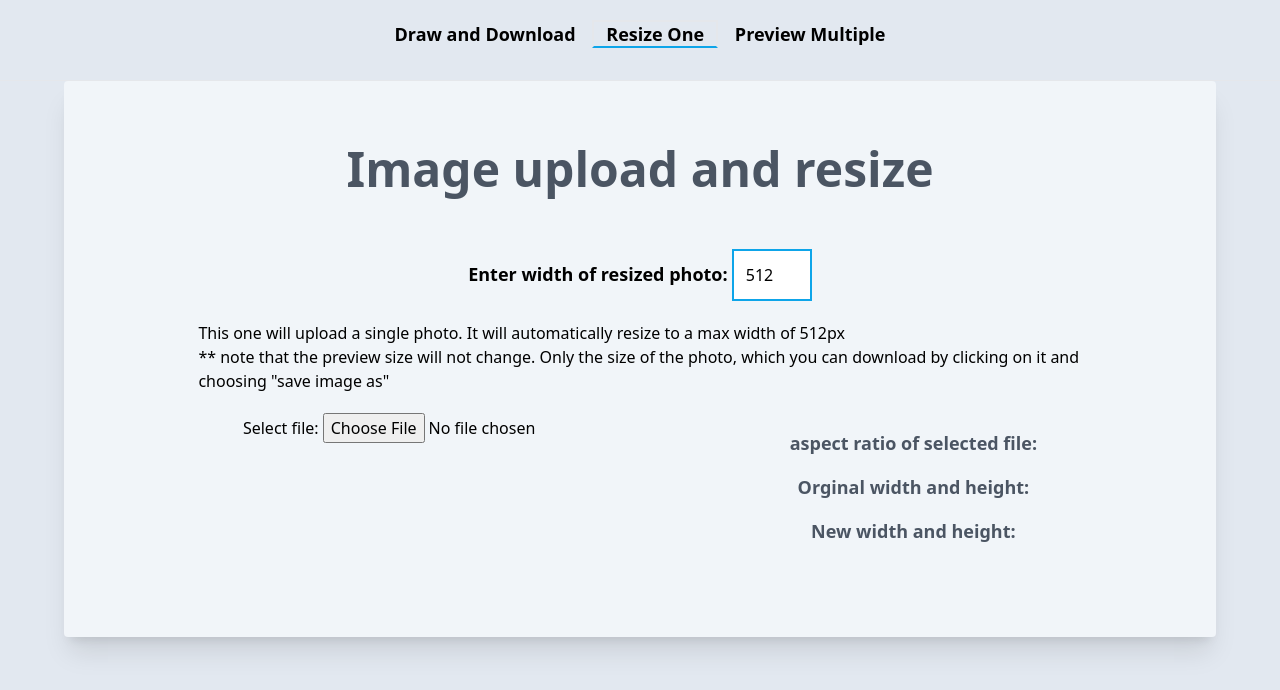
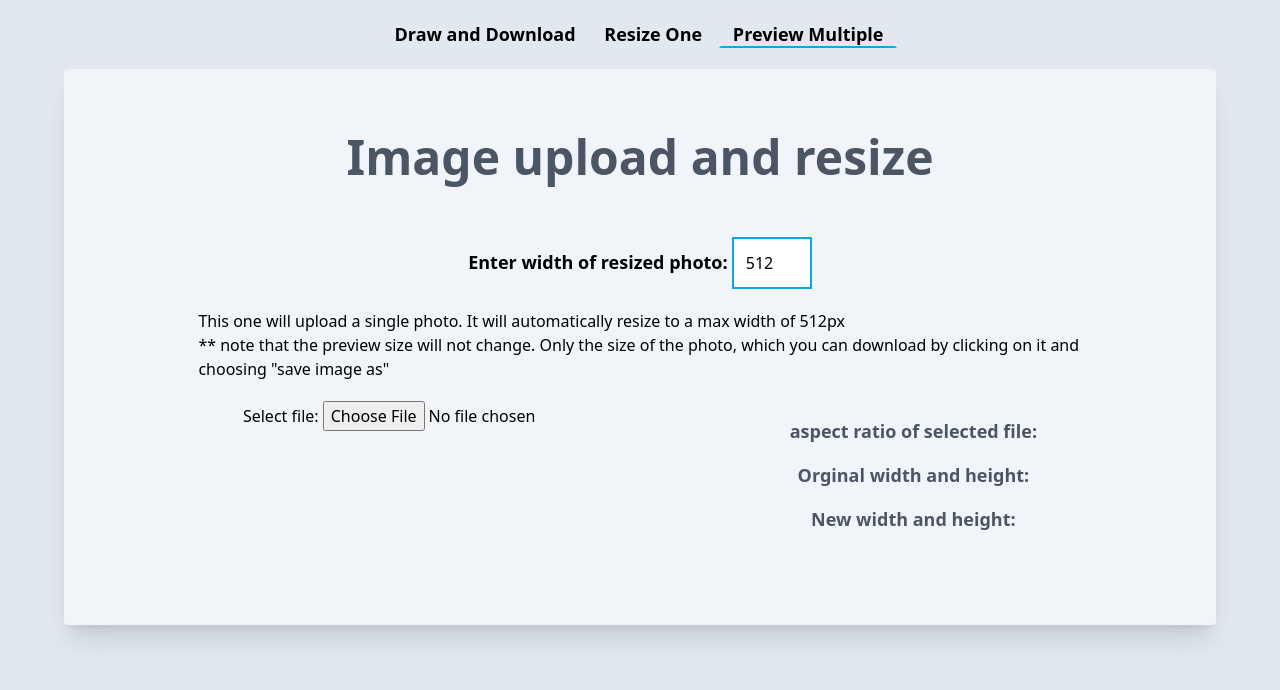
Before and after one commit to cherbear263/canvas-images, a website: page resizeOne.html in a window 1280 px wide. Drawn offline with nearby package versions, Linux system fonts and the light colour scheme.

Commit message:
attempt to do links again

```diff
--- a/resizeOne.html
+++ b/resizeOne.html
@@ -23,11 +23,14 @@
     <![endif]-->
     <nav class="h-20">
       <div class="w-[90%] text-center mx-auto py-5 font-semibold text-lg">
-        <a class="px-3" href="https://cherbear263.github.io/canvas-images/">Draw and Download</a>
-        <a class="px-3  border-2 border-b-sky-500" href="/resizeOne.html">Resize One</a>
-        <a class="px-3" href="/multiple.html">Preview Multiple</a>
+        <a class="px-3" href="canvas-images/">Draw and Download</a>
+        <a class="px-3" href="canvas-images/resizeOne.html">Resize One</a>
+        <a
+          class="px-3 border-2 border-b-sky-500"
+          href="canvas-images/multiple.html"
+          >Preview Multiple</a
+        >
       </div>
-    </nav>
 
     <hr />
     <div class="min-w-[450px] max-w-6xl relative mx-auto my-50 rounded p-6 bg-slate-100 shadow-xl text-center"
```
Also changed, not shown: index.html (+4 -4 lines), multiple.html (+7 -5 lines).
